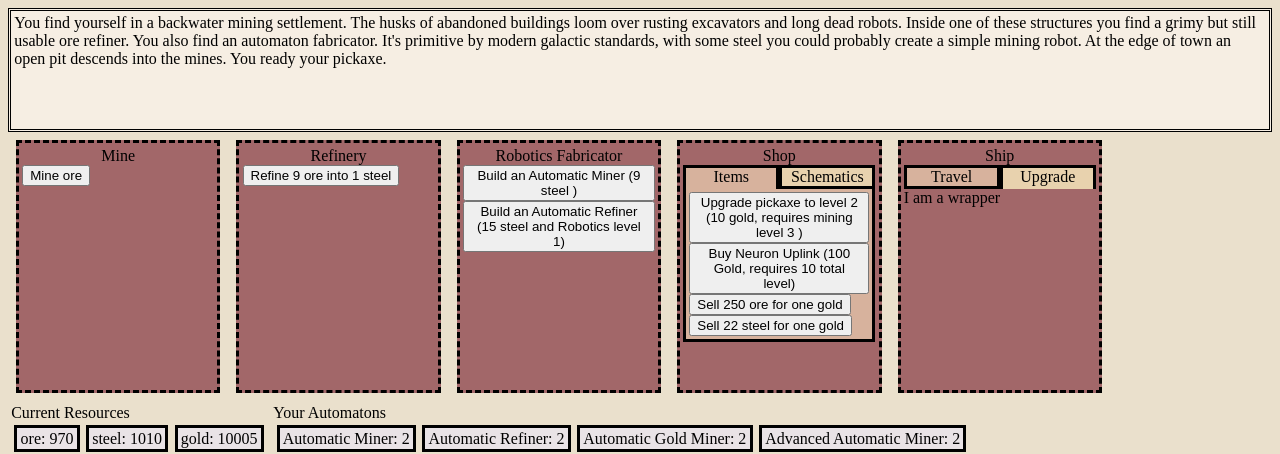
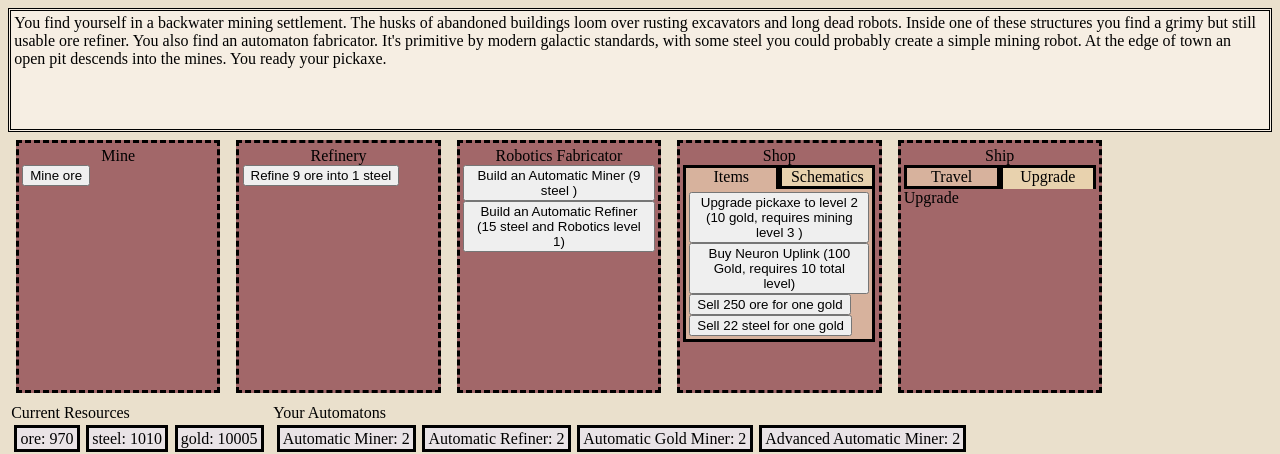
Before and after one commit to michaelwhittemore/vue-clicker-game, a Vue app: page / in a window 1280 px wide. Shown: the top 454 px of the page. Built offline with nearby package versions, Linux system fonts and the light colour scheme.

Commit message:
ShipUpgradeOrRepairWrapper works correctly!

```diff
--- a/src/App.vue
+++ b/src/App.vue
@@ -17,7 +17,6 @@ import ShipLocation from './components/ShipComponents/ShipLocation.vue';
 
 <template>
   <NarrativeText />
-  <!-- The locations holder will likely be where we need to use the `is` keyword and dynamic tabs -->
   <div id="locationsHolder" class="flexUtility">
     <MineLocation />
     <RefineryLocation />
--- a/src/components/ShipComponents/ShipLocation.vue
+++ b/src/components/ShipComponents/ShipLocation.vue
@@ -21,6 +21,7 @@ const shipTabNames: Array<TabInformation> = [
     tabColorClass: 'schematicsColor'
   }
 ]
+// TODO should pass something reactive for tabName maybe? - it can be either upgrade or repair
 </script>
 <template>
     <template v-if="gameStateStorage.ship.isPurchased">
--- a/src/components/ShipComponents/ShipTravel.vue
+++ b/src/components/ShipComponents/ShipTravel.vue
@@ -1,5 +1,10 @@
 <script setup lang="ts">
+    const onClick = () => {
+        console.warn('Vroooooom')
+    }
 </script>
 <template>
     Travel
+    <button @click="onClick">Launch </button>
+
 </template>
--- a/src/components/ShipComponents/ShipUpgradeOrRepairWrapper.vue
+++ b/src/components/ShipComponents/ShipUpgradeOrRepairWrapper.vue
@@ -1,8 +1,9 @@
 <script setup lang="ts">
+import { gameStateStorage } from '@/typescript/gameStateStorage';
+import ShipRepair from './ShipRepair.vue';
+import ShipUpgrade from './ShipUpgrade.vue';
 // This conditionally displays either the repair or upgrade
-
-// I guess we will need to base this off of something in the gameState
 </script>
 <template>
-    I am a wrapper
+<component :is="gameStateStorage.ship.isFixed ? ShipUpgrade : ShipRepair" />
 </template>
--- a/src/typescript/gameHelpers.ts
+++ b/src/typescript/gameHelpers.ts
@@ -47,11 +47,10 @@ export const recursiveObjectAssign = (targetObject: object, sourceObject: object
     })
 }
 
-// Maybe this should use a factory pattern?
+
 export const calculateResourceIncomeFactory = (resourceType: ValidResources) => {
     // uses automatons to calculate the rate per second
     // TODO - in the future the automatons may become upgradeable
-    console.warn('sadsadsadsadsadsa',resourceType )
     switch (resourceType) {
         case 'ore':
             return () => {
--- a/src/typescript/gameStateStorage.ts
+++ b/src/typescript/gameStateStorage.ts
@@ -161,7 +161,7 @@ const TESTgameStateStorageObject = {
     },
     ship: {
         isPurchased: true,
-
+        // requiredRepairs: ['test']
     }
 }
 
```
Also changed, not shown: src/typescript/gameConstants/shipRepairsData.ts (added), 1 other file (tests, documents, lock files or other folders).
